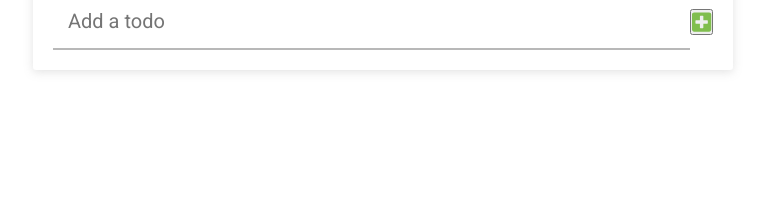
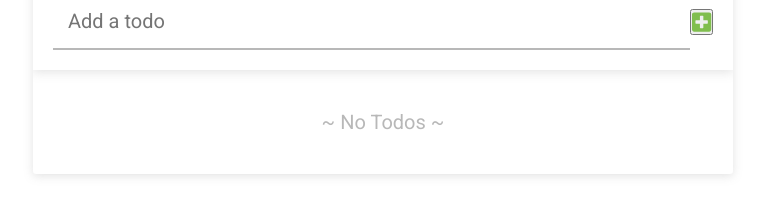
Before and after one commit to fabricio-garcia/todo-js, a React (Create React App) app: page / in a window 1280 px wide. Shown: the part 136-352 px from the top of the page, without its empty margins (257-1022 px from the left). Built offline with nearby package versions, Linux system fonts and the light colour scheme.

Commit message:
✨ feat: Create TodoList component

```diff
--- a/src/App.css
+++ b/src/App.css
@@ -90,13 +90,13 @@
 
 /* * --- --- ---  TODOs List --- --- --- */
 
-.todos__list {
+.todo-list {
   list-style: none;
   height: 100%;
   overflow: auto;
 }
 
-.todos__list__todo {
+.todo-list__todo {
   height: 60px;
   padding: 0 20px;
   align-items: center;
@@ -106,40 +106,40 @@
   grid-template-columns: auto 1fr auto;
 }
 
-.todos__list__text {
+.todo-list__text {
   text-align: left;
   width: 100%;
 }
 
-.todos__list__todo:hover .todos__list__icon-action {
+.todo-list__todo:hover .todo-list__icon-action {
   opacity: 0.5;
 }
 
-.todos__list__todo:nth-child(even) {
+.todo-list__todo:nth-child(even) {
   background: #f3f3f3;
 }
 
-.todos__list__container-buttons {
+.todo-list__container-buttons {
   display: flex;
 }
 
-.todos__list__icon {
+.todo-list__icon {
   cursor: pointer;
   font-size: 16px;
 }
 
-.todos__list__icon-check {
+.todo-list__icon-check {
   margin-right: 20px;
   font-size: 26px;
 }
 
-.todos__list__icon-action {
+.todo-list__icon-action {
   margin-left: 20px;
   opacity: 0;
   transition: 0.3s ease all;
 }
 
-.todos__list__message {
+.todo-list__message {
   text-align: center;
   color: #b8b8b8;
   font-size: 20px;
--- a/src/App.js
+++ b/src/App.js
@@ -1,25 +1,12 @@
 import React, { useState } from 'react';
 import Header from './components/Header';
 import FormTodos from './components/FormTodos';
+import TodoList from './components/TodoList';
 import './App.css';
 
 const App = () => {
   const [todos, changeTodos] = useState([
-    {
-      id: 1,
-      text: 'Todo 1',
-      completed: false,
-    },
-    {
-      id: 1,
-      text: 'Todo 2',
-      completed: false,
-    },
-    {
-      id: 1,
-      text: 'Todo 3',
-      completed: true,
-    },
+
   ]);
 
   console.log(todos);
@@ -28,6 +15,7 @@ const App = () => {
     <div className="container">
       <Header />
       <FormTodos todos={todos} changeTodos={changeTodos} />
+      <TodoList todos={todos} />
     </div>
   );
 };
--- /dev/null
+++ b/src/components/TodoList.jsx
@@ -0,0 +1,17 @@
+import React from 'react';
+
+const TodoList = ({ todos }) => {
+  return (
+    <ul className="todo-list">
+      {todos.length > 0 ? (
+        todos.map(todo => {
+          return <li key={todo.id}>{todo.text}</li>;
+        })
+      ) : (
+        <li className="todo-list__message">~ No Todos ~</li>
+      )}
+    </ul>
+  );
+};
+
+export default TodoList;
```
